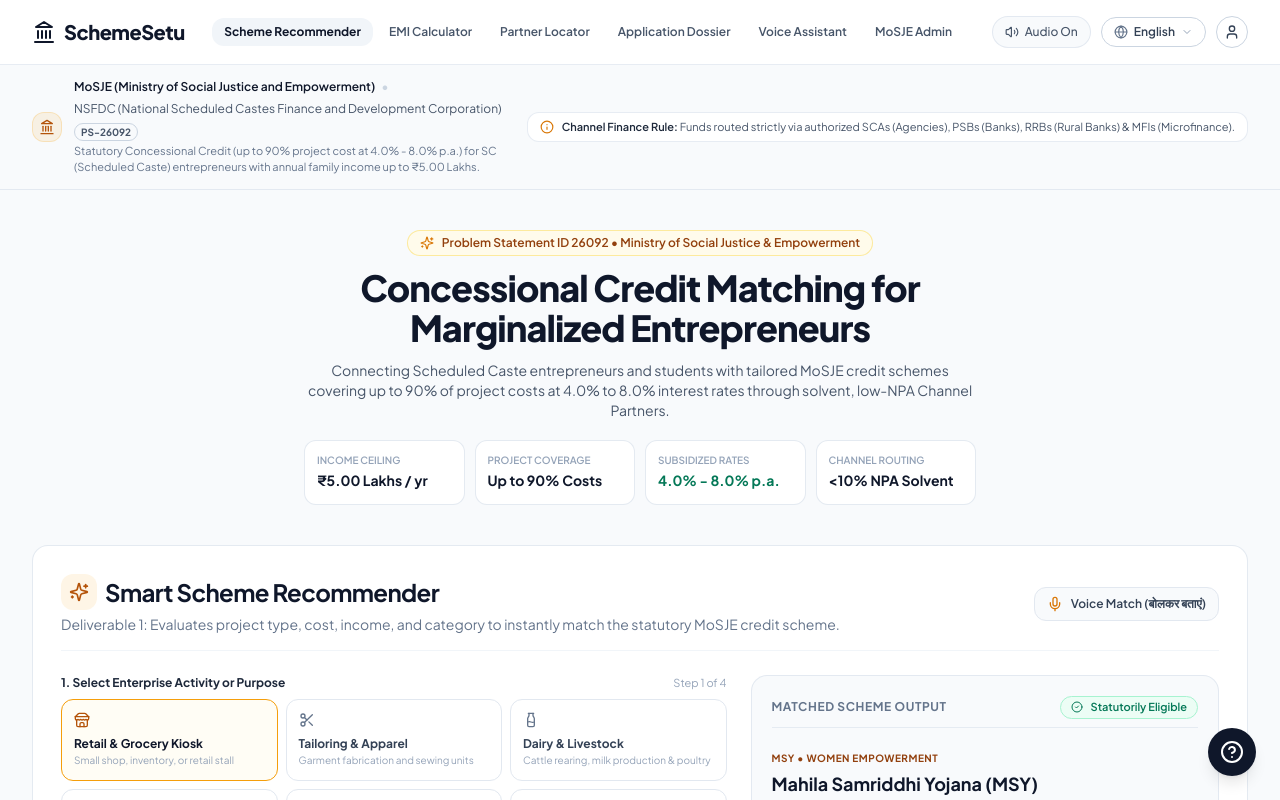
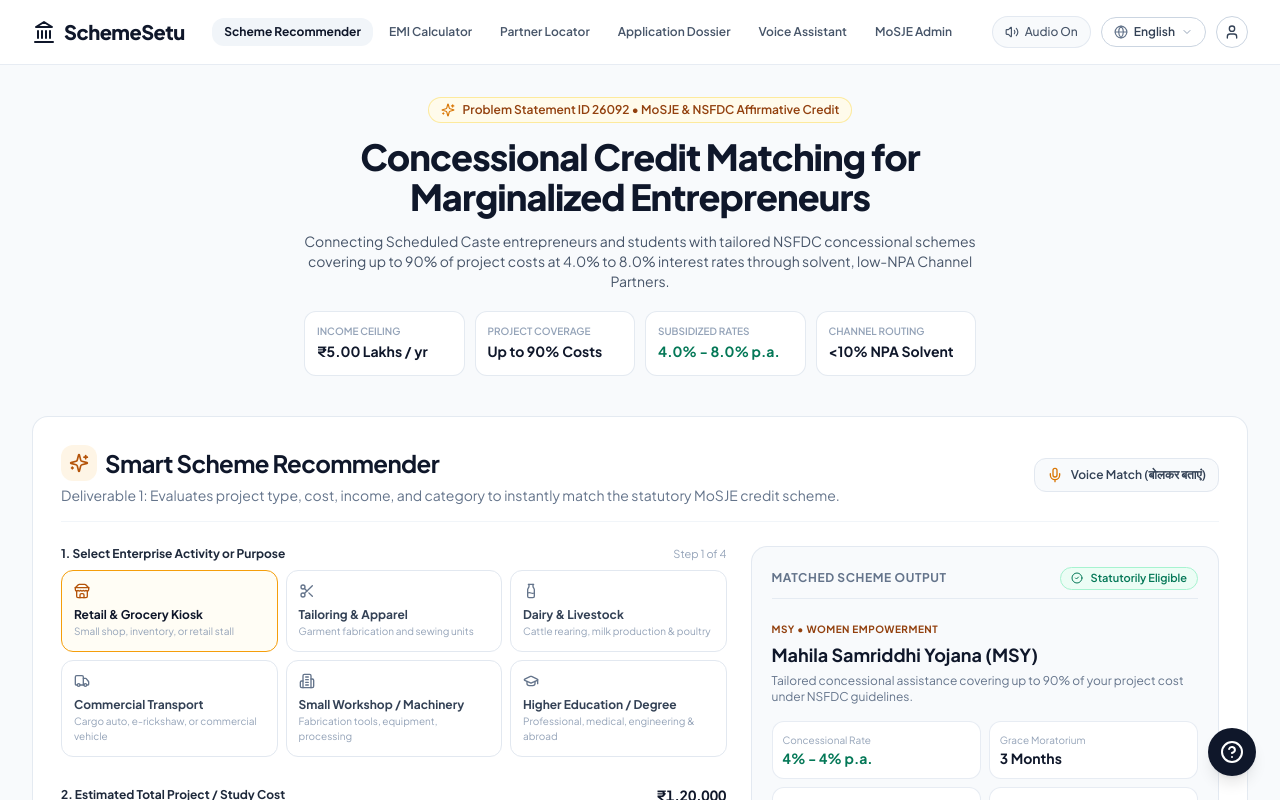
Before and after one commit to sizwinz/SchemeSetu, a Next.js app: page / in a window 1280 px wide. Shown: the top 800 px of the page. Built offline with nearby package versions, Linux system fonts and the light colour scheme.

Commit message:
refactor(home): remove redundant top disclaimer banner to unify hero hierarchy

```diff
--- a/src/app/page.tsx
+++ b/src/app/page.tsx
@@ -1,6 +1,5 @@
 import React from "react";
 import Link from "next/link";
-import { OfficialMoSJEBanner } from "@/components/home/OfficialMoSJEBanner";
 import { SmartRecommenderWizard } from "@/components/home/SmartRecommenderWizard";
 import { PopularSchemesGrid } from "@/components/home/PopularSchemesGrid";
 import { ChannelFinanceExplainer } from "@/components/home/ChannelFinanceExplainer";
@@ -9,16 +8,12 @@
 
 export default function HomePage() {
   return (
-    <div className="space-y-8 pb-16">
-      {/* Sovereign Statutory Banner establishing MoSJE / NSFDC mandate */}
-      <OfficialMoSJEBanner />
-
-      <div className="max-w-7xl mx-auto px-4 sm:px-6 lg:px-8 space-y-10">
+    <div className="max-w-7xl mx-auto px-4 sm:px-6 lg:px-8 py-8 space-y-10">
       {/* Sovereign Hero Header with 4 Statutory Pillars */}
-        <section className="text-center max-w-3xl mx-auto pt-2 space-y-3">
+      <section className="text-center max-w-3xl mx-auto space-y-3.5">
         <div className="inline-flex items-center space-x-2 px-3 py-1 rounded-full bg-amber-50 border border-amber-200/80 text-amber-800 text-xs font-semibold shadow-2xs">
           <Sparkles className="h-3.5 w-3.5 text-amber-600" />
-            <span>Problem Statement ID 26092 • Ministry of Social Justice &amp; Empowerment</span>
+          <span>Problem Statement ID 26092 • MoSJE &amp; NSFDC Affirmative Credit</span>
         </div>
 
         <h1 className="text-2xl sm:text-4xl font-extrabold text-slate-900 tracking-tight leading-tight">
@@ -26,11 +21,11 @@
         </h1>
 
         <p className="text-xs sm:text-sm text-slate-600 leading-relaxed max-w-2xl mx-auto">
-            Connecting Scheduled Caste entrepreneurs and students with tailored MoSJE credit schemes covering up to 90% of project costs at 4.0% to 8.0% interest rates through solvent, low-NPA Channel Partners.
+          Connecting Scheduled Caste entrepreneurs and students with tailored NSFDC concessional schemes covering up to 90% of project costs at 4.0% to 8.0% interest rates through solvent, low-NPA Channel Partners.
         </p>
 
         {/* 4 Statutory Mandate Pillars */}
-          <div className="grid grid-cols-2 sm:grid-cols-4 gap-2.5 pt-2 max-w-2xl mx-auto text-left">
+        <div className="grid grid-cols-2 sm:grid-cols-4 gap-2.5 pt-1.5 max-w-2xl mx-auto text-left">
           <div className="bg-white p-3 rounded-xl border border-slate-200/90 shadow-2xs">
             <span className="text-[10px] text-slate-400 font-semibold block uppercase">Income Ceiling</span>
             <span className="text-xs sm:text-sm font-bold text-slate-900">₹5.00 Lakhs / yr</span>
@@ -82,6 +77,5 @@
       {/* Trust & Pre-Screened Verifiable Dossier Banner */}
       <TrustBanner />
     </div>
-    </div>
   );
 }
--- a/src/components/home/OfficialMoSJEBanner.tsx
+++ /dev/null
@@ -1,41 +0,0 @@
-"use client";
-
-import React from "react";
-import { Landmark, Info } from "lucide-react";
-import { Badge } from "@/components/ui/badge";
-
-export function OfficialMoSJEBanner() {
-  return (
-    <div className="w-full bg-slate-50 border-b border-slate-200/90 py-3.5 px-4 sm:px-6 lg:px-8">
-      <div className="max-w-7xl mx-auto flex flex-col md:flex-row md:items-center justify-between gap-3 text-xs text-slate-700">
-        {/* Left: Department & Statutory Mandate */}
-        <div className="flex items-start sm:items-center space-x-3">
-          <div className="p-1.5 rounded-lg bg-amber-500/10 text-amber-700 border border-amber-500/20 shrink-0 mt-0.5 sm:mt-0">
-            <Landmark className="h-4 w-4" />
-          </div>
-          <div>
-            <div className="flex flex-wrap items-center gap-1.5 font-semibold text-slate-900">
-              <span>MoSJE (Ministry of Social Justice and Empowerment)</span>
-              <span className="text-slate-300 hidden sm:inline">•</span>
-              <span className="text-slate-600 font-normal">NSFDC (National Scheduled Castes Finance and Development Corporation)</span>
-              <Badge variant="outline" className="text-[10px] py-0 px-1.5 text-slate-600">
-                PS-26092
-              </Badge>
-            </div>
-            <p className="text-[11px] text-slate-500 mt-0.5">
-              Statutory Concessional Credit (up to 90% project cost at 4.0% - 8.0% p.a.) for SC (Scheduled Caste) entrepreneurs with annual family income up to ₹5.00 Lakhs.
-            </p>
-          </div>
-        </div>
-
-        {/* Right: Channel Finance Regulatory Notice */}
-        <div className="flex items-center space-x-2 bg-white px-3 py-1.5 rounded-xl border border-slate-200/80 shadow-2xs shrink-0">
-          <Info className="h-3.5 w-3.5 text-amber-600 shrink-0" />
-          <span className="text-[11px] text-slate-600">
-            <strong className="text-slate-800 font-semibold">Channel Finance Rule:</strong> Funds routed strictly via authorized SCAs (Agencies), PSBs (Banks), RRBs (Rural Banks) &amp; MFIs (Microfinance).
-          </span>
-        </div>
-      </div>
-    </div>
-  );
-}
```
Lines whose indentation alone changed are shown as unchanged.
